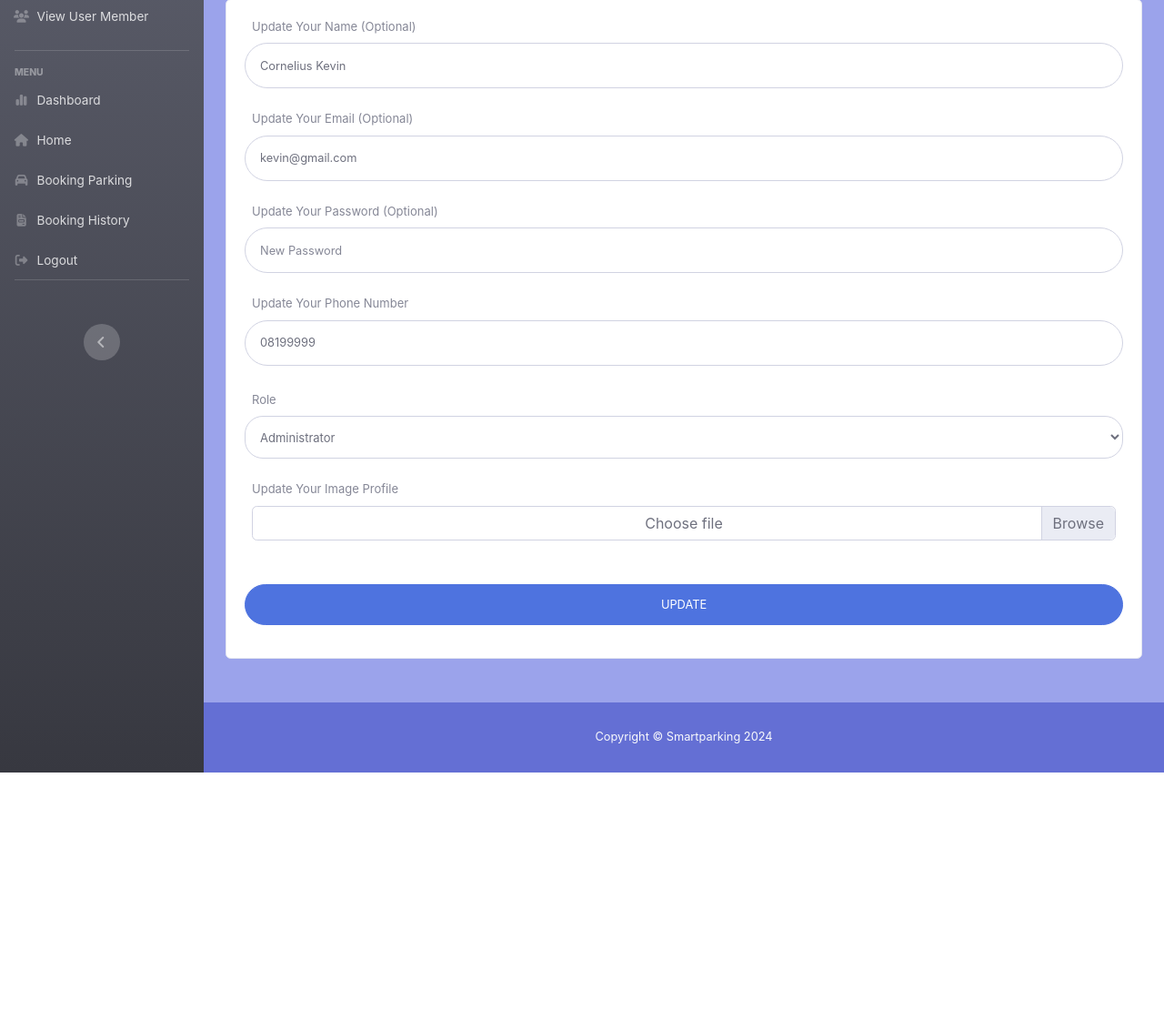
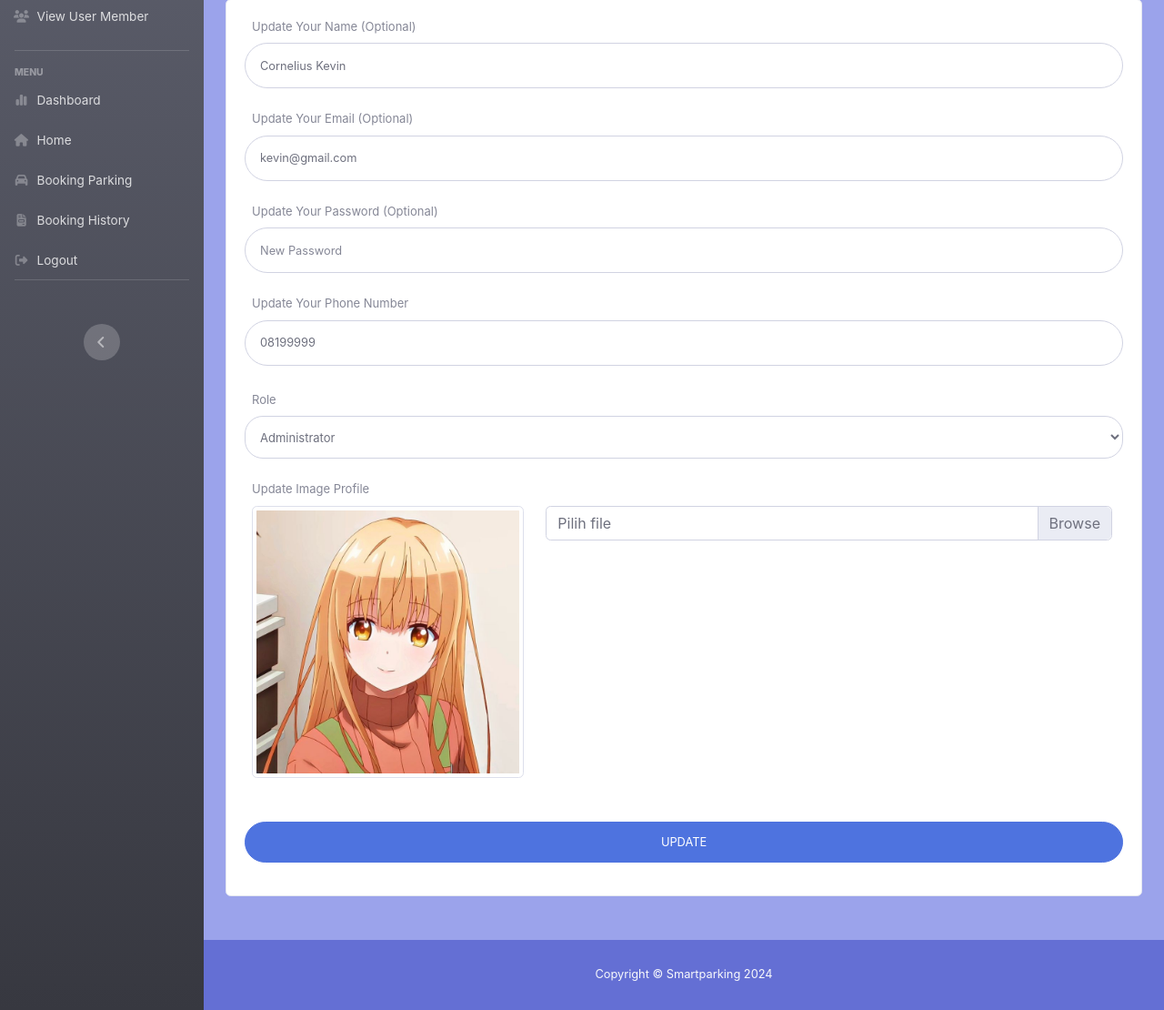
Before and after one commit to Vin1606/smartparking, a CodeIgniter app: page /smartparking/user/profile in a window 1280 px wide. Shown: the part 192-1302 px from the top of the page at 91% size. Before the commit the page ends 1041 px from the top, so only its background shows below. Run offline with CodeIgniter, Linux system fonts and the light colour scheme; a user stored in the database is signed in; data comes from the database, SQL or seed files in the repository; data that the repository does not hold is empty; some libraries are stand-ins or nearby versions.

Commit message:
form image di update

```diff
--- a/application/views/user/user_profile.php
+++ b/application/views/user/user_profile.php
@@ -43,13 +43,21 @@
                                 <option value="2" <?= $user['role_id'] == 2 ? 'selected' : ''; ?>>Member</option>
                             </select>
                         </div>
-                        <div class="form pl-2 pr-2 mb-5">
-                            <div class="image mb-2" style="font-size: 13px;">Update Your Image Profile</div>
-                            <div class="custom-file">
-                                <input type="file" class="custom-file-input" id="image" name="image">
-                                <label class="custom-file-label text-center" for="image">Choose file</label>
+                        <div class="form mb-5">
+                            <div class="pl-2 mb-2" style="font-size: 13px;">Update Image Profile</div>
+                            <div class="col-sm-12 pl-2">
+                                <div class="row">
+                                    <div class="col-sm-4">
+                                        <img src="<?= base_url('assets/img/profile/') . $user['image']; ?>" class="img-thumbnail" alt="">
+                                    </div>
+                                    <div class="col-sm-8">
+                                        <div class="custom-file">
+                                            <input type="file" class="custom-file-input" id="image" name="image">
+                                            <label class="custom-file-label" for="image">Pilih file</label>
+                                        </div>
+                                    </div>
+                                </div>
                             </div>
-                            <?= form_error('image', ' <small class="text-danger pl-2 mb-2">', '</small>'); ?>
                         </div>
 
                         <div class=" form-group">
```
